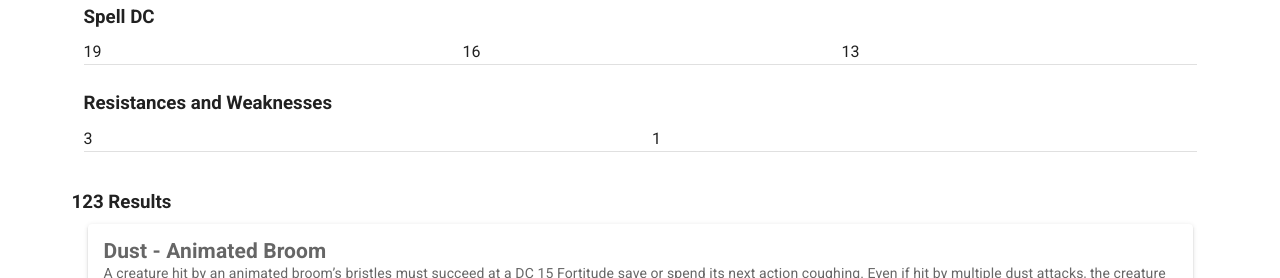
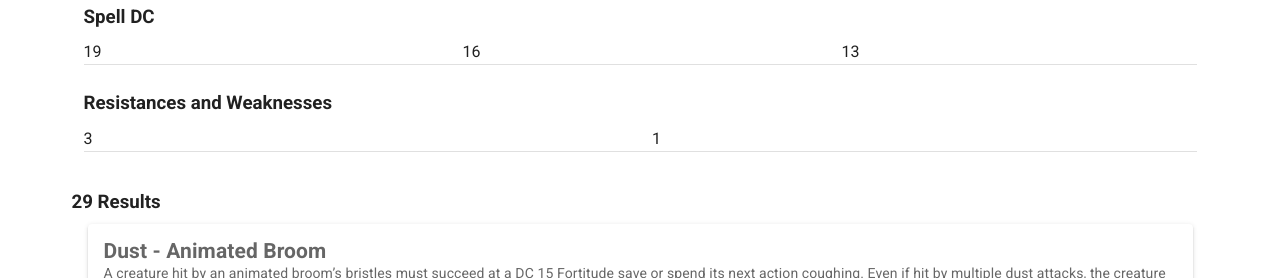
Before and after one commit to allens1015/2emonsterroles, a Vue app: page / in a window 1280 px wide. Shown: the part 941-1219 px from the top of the page. Built offline with nearby package versions, Linux system fonts and the light colour scheme.

Commit message:
Omitted blank entries from special list

```diff
--- a/src/components/MonsterSpecials.vue
+++ b/src/components/MonsterSpecials.vue
@@ -60,7 +60,7 @@ export default ({
     selectedSpecials() {
       const filteredItems = [];
       monsterSpecials.forEach(special => {
-        if(monsterRoles.comboboxContents.every(selectedTag => special.tags.includes(selectedTag))) {
+        if(monsterRoles.comboboxContents.every(selectedTag => special.tags.includes(selectedTag)) && special.tags.length > 0) {
           special.tags = special.tags.sort();
           filteredItems.push(special);
         }
```
